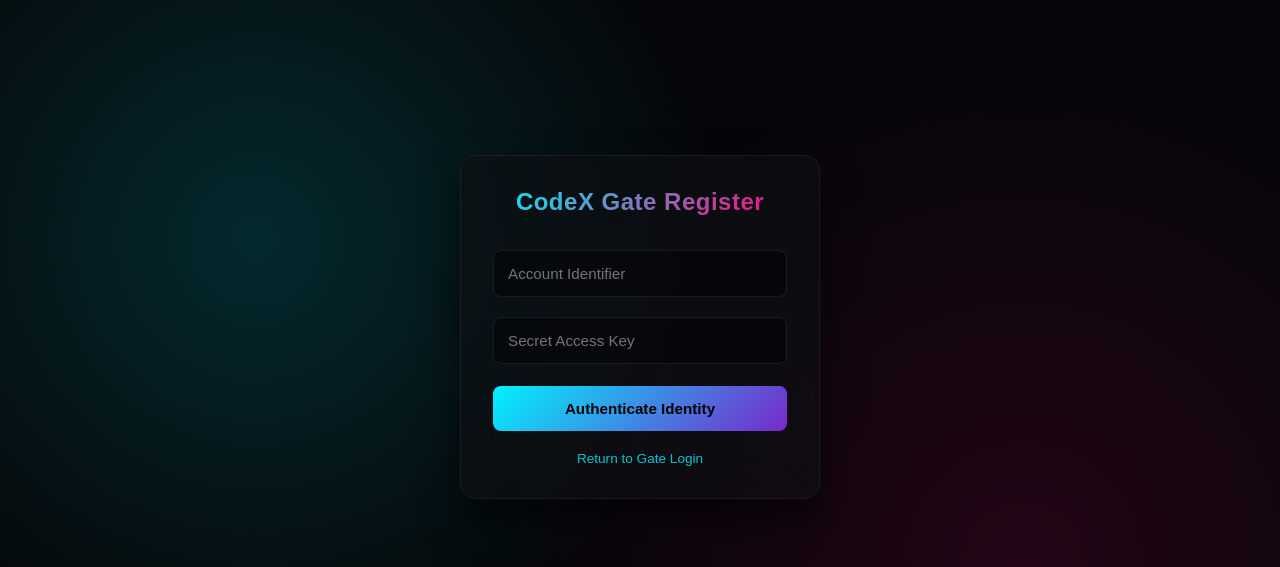
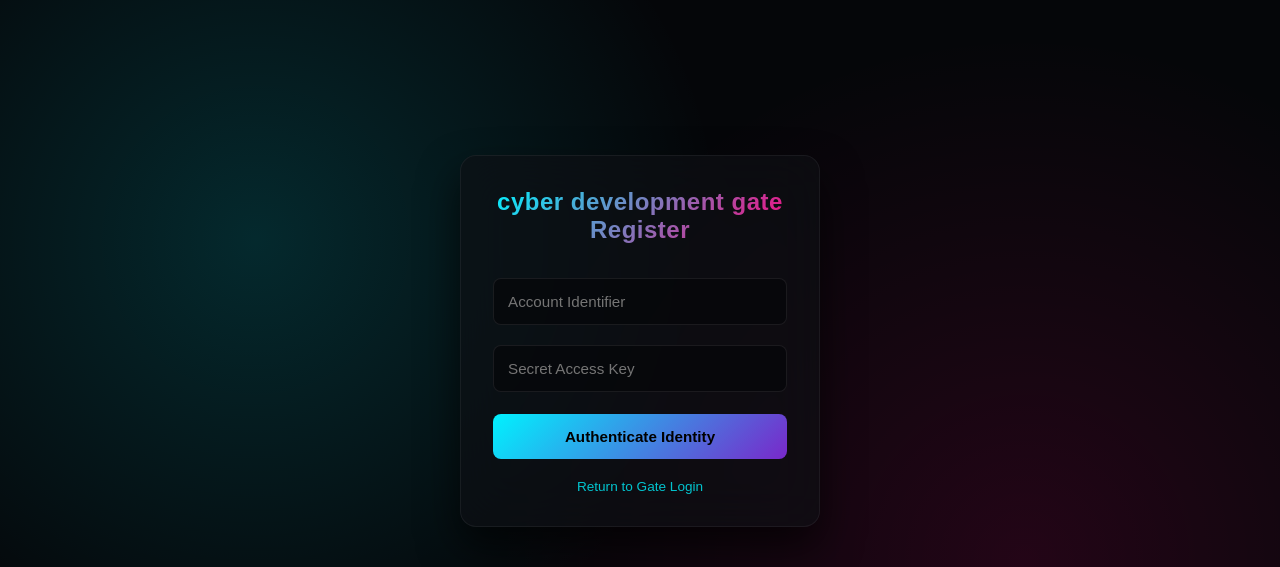
Before and after one commit to arohankushwaha5fdpsmeg-gif/Arohan-code-developer-, a Flask app: page /register in a window 1280 px wide. Shown: the top 567 px of the page. Run offline with Flask 3, Linux system fonts and the light colour scheme.

Commit message:
Update title and header in Portal.html

```diff
--- a/templates/Portal.html
+++ b/templates/Portal.html
@@ -3,7 +3,7 @@
 <head>
     <meta charset="UTF-8">
     <meta name="viewport" content="width=device-width, initial-scale=1.0">
-    <title>CodeX Gateway</title>
+    <title>ai development Gateway</title>
     <style>
         body {
             font-family: sans-serif;
@@ -82,7 +82,7 @@
 </head>
 <body>
     <div class="card">
-        <h2>CodeX Gate {{ t }}</h2>
+        <h2>cyber development gate {{ t }}</h2>
         {% with messages = get_flashed_messages() %}
             {% if messages %}
                 {% for msg in messages %}
```
